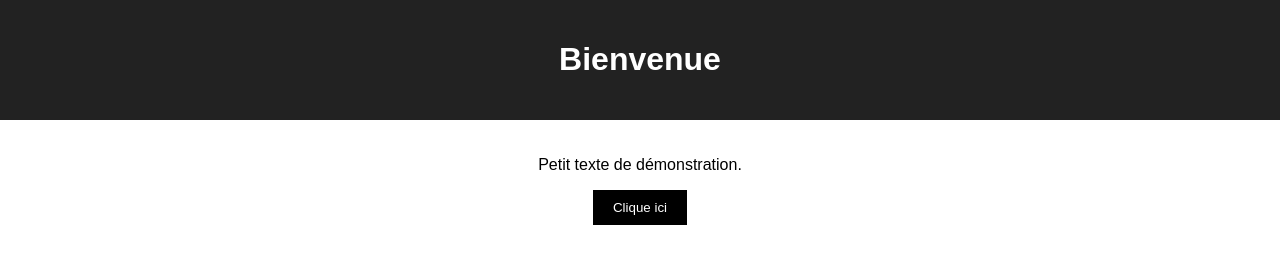
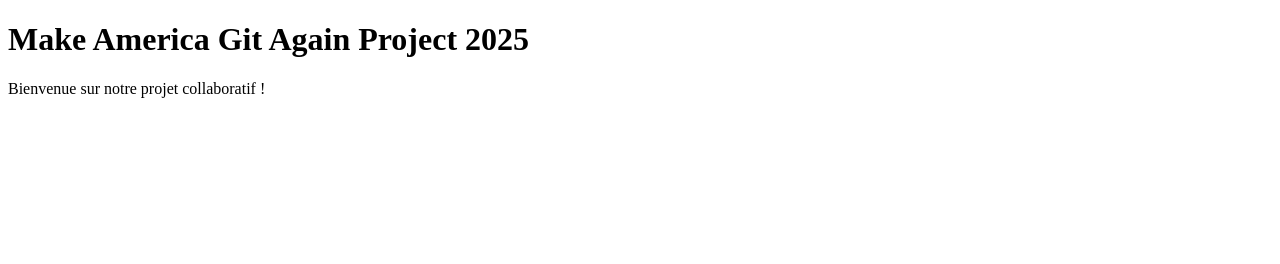
Before and after one commit to Selma-omr/make-america-git-again, a plain HTML site: page index.html in a window 1280 px wide. Drawn offline with Linux system fonts and the light colour scheme.

Commit message:
add landing page

```diff
--- a/index.html
+++ b/index.html
@@ -1,18 +1,11 @@
 <!DOCTYPE html>
 <html lang="fr">
 <head>
-  <meta charset="UTF-8">
-  <title>Page Exemple</title>
-  <link rel="stylesheet" href="style.css">
+    <meta charset="UTF-8">
+    <title>Make America Git Again Project 2025</title>
 </head>
 <body>
-  <header>
-    <h1>Bienvenue</h1>
-  </header>
-
-  <section class="container">
-    <p>Petit texte de démonstration.</p>
-    <button class="btn">Clique ici</button>
-  </section>
+    <h1>Make America Git Again Project 2025</h1>
+    <p>Bienvenue sur notre projet collaboratif !</p>
 </body>
 </html>
```
